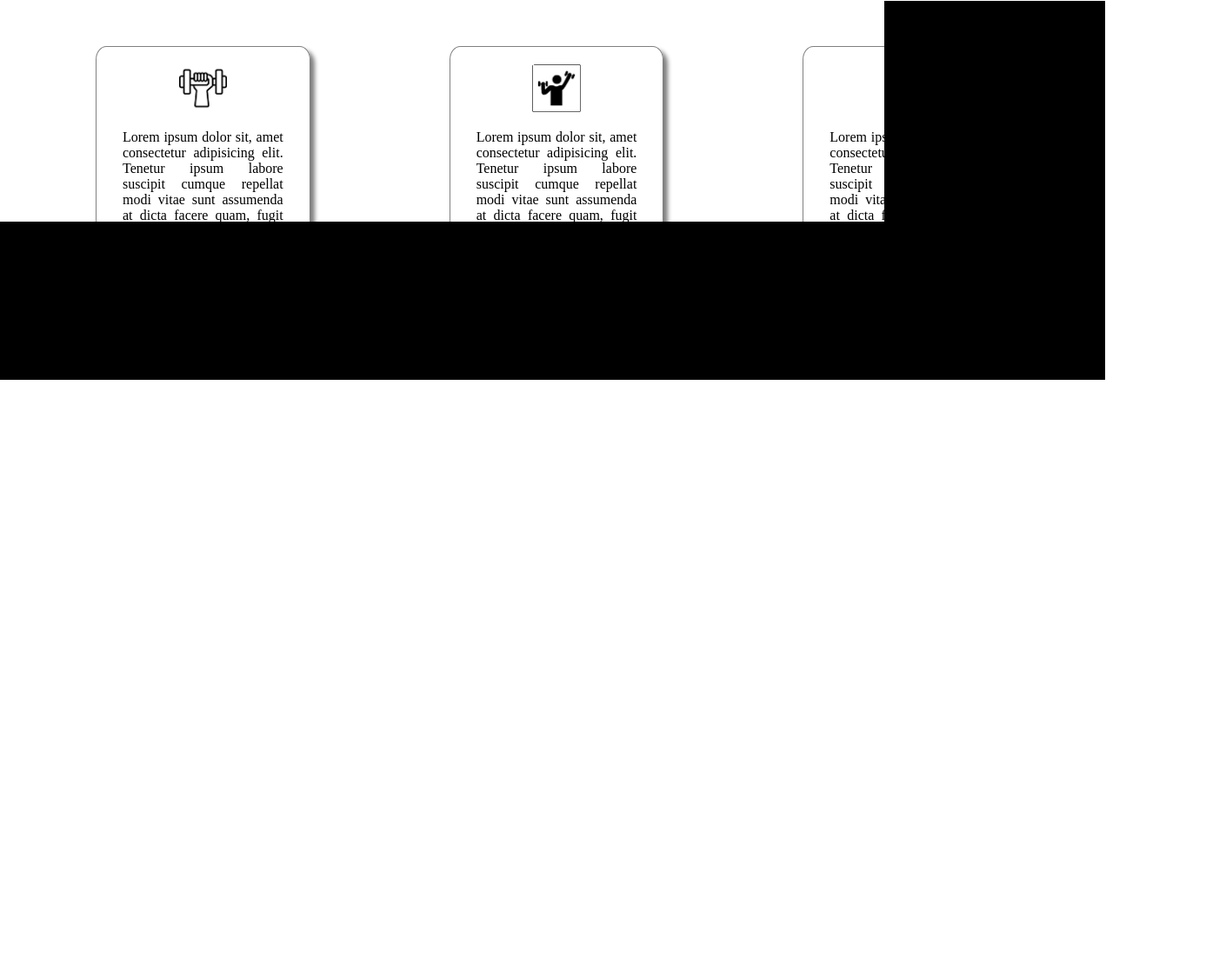
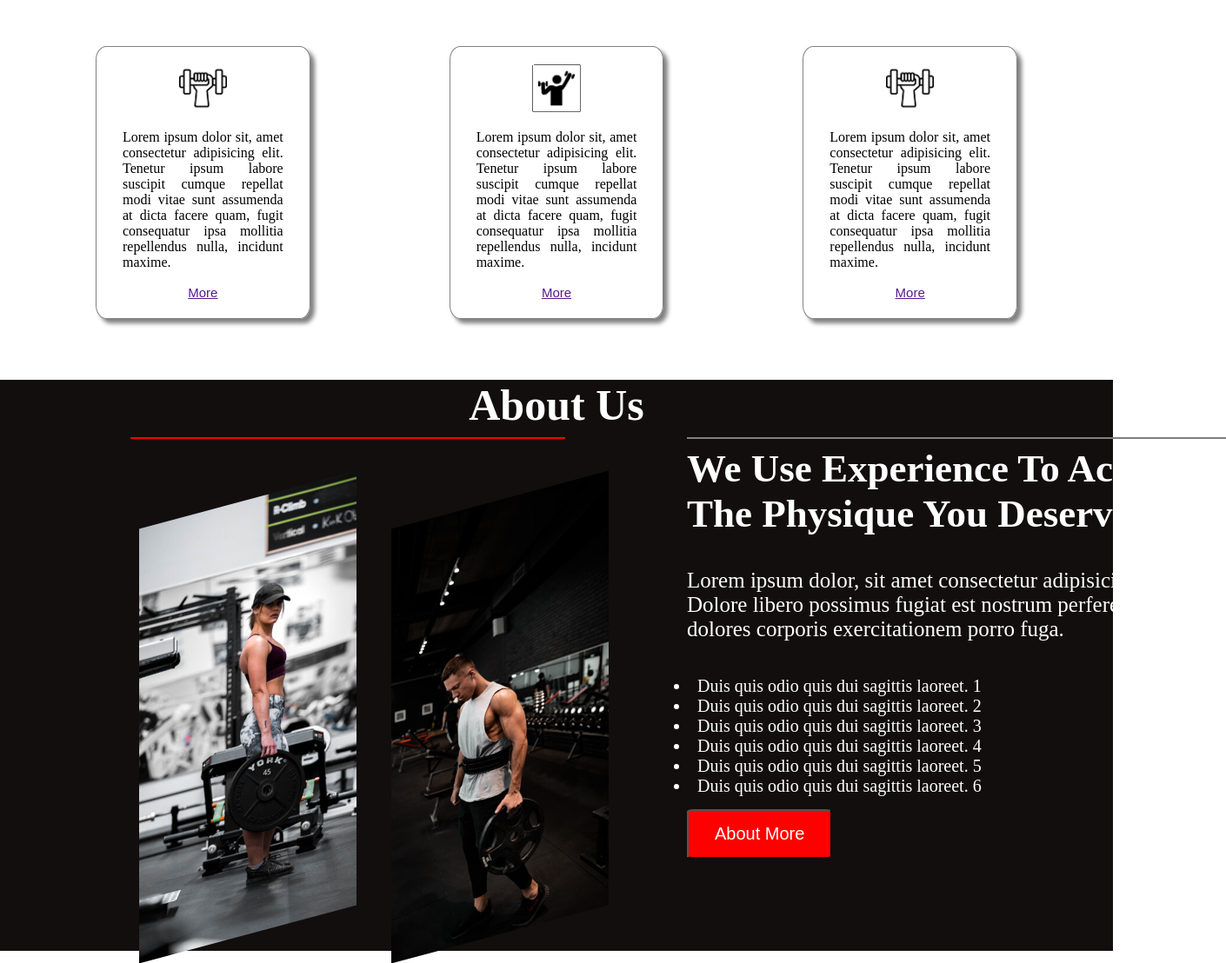
Before and after one commit to Nabinchowdhury/gym-practise-website, a plain HTML site: page index.html in a window 1280 px wide. Shown: the part 1016-2124 px from the top of the page at 87% size, 1410 px wide, since content can reach past the window. Before the commit the page ends 1453 px from the top, so only its background shows below. Drawn offline with Linux system fonts and the light colour scheme.

Commit message:
section three

```diff
--- a/index.html
+++ b/index.html
@@ -66,7 +66,43 @@
                 <button><a href="">More</a></button>
             </div>
         </div>
+    </section>
+    <section class="three">
+        <h1 class="threeh1">About Us</h1>
 
+        <div class="combined">
+
+            <div>
+                <div class="hrimg">
+
+                    <hr class="hr1">
+
+                    <div class="img">
+                        <div><img src="images/about1.jpg
+                " alt=""></div>
+                        <div><img src="images/about2.jpg" alt=""></div>
+                    </div>
+                </div>
+            </div>
+
+            <div class="blog">
+                <hr class="hr2">
+                <h1>We Use Experience To Achieve The Physique You Deserve</h1>
+                <p>Lorem ipsum dolor, sit amet consectetur adipisicing elit.
+                <p> Dolore libero possimus fugiat est nostrum
+                    perferendis</p>
+                <p>dolores corporis exercitationem porro fuga.</p>
+                <div>
+                    <li>Duis quis odio quis dui sagittis laoreet. 1</li>
+                    <li>Duis quis odio quis dui sagittis laoreet. 2</li>
+                    <li>Duis quis odio quis dui sagittis laoreet. 3</li>
+                    <li>Duis quis odio quis dui sagittis laoreet. 4</li>
+                    <li>Duis quis odio quis dui sagittis laoreet. 5</li>
+                    <li>Duis quis odio quis dui sagittis laoreet. 6</li>
+                </div>
+                <button id="b2" class="more">About More</button>
+            </div>
+        </div>
     </section>
 
 
--- a/style.css
+++ b/style.css
@@ -136,8 +136,96 @@ body {
 .minibox button {
     border: none;
     font-size: 15px;
+    background-color: white;
 }
 
 .minibox button:hover {
     cursor: pointer;
 }
+
+.three {
+    background-color: rgb(18, 14, 14);
+    color: white;
+}
+
+.threeh1 {
+    text-align: center;
+    font-size: 50px;
+
+    margin: 0%;
+}
+
+.combined {
+    display: flex;
+
+
+}
+
+.img {
+    display: flex;
+    margin-top: 40px;
+    margin-left: 120px;
+
+    padding: 0%;
+
+}
+
+.img img {
+
+    width: 250px;
+    height: 500px;
+    margin-top: 30px;
+    margin-bottom: 15px;
+    margin-left: 40px;
+    transform: skewY(-15deg);
+
+}
+
+.blog {
+    margin-top: 0%;
+    margin-right: 100px;
+    margin-left: 50px;
+
+
+
+}
+
+.blog h1 {
+    font-size: 45px;
+    margin-top: 0%;
+    margin-left: 40px;
+
+}
+
+.blog p {
+    font-size: 25px;
+    margin: 0% 40px;
+}
+
+.blog div {
+    margin-top: 40px;
+}
+
+.blog div li {
+    font-size: 20px;
+    margin-left: 25px;
+}
+
+.hr1 {
+    border: none;
+    border-top: 2px solid red;
+    width: 500px;
+    margin-left: 150px;
+
+}
+
+.hr2 {
+    border: none;
+    border-top: 2px solid grey;
+    width: 620px;
+    margin-left: 40px;
+}
+
+#b2 {
+    margin-left: 40px;
+}
```
